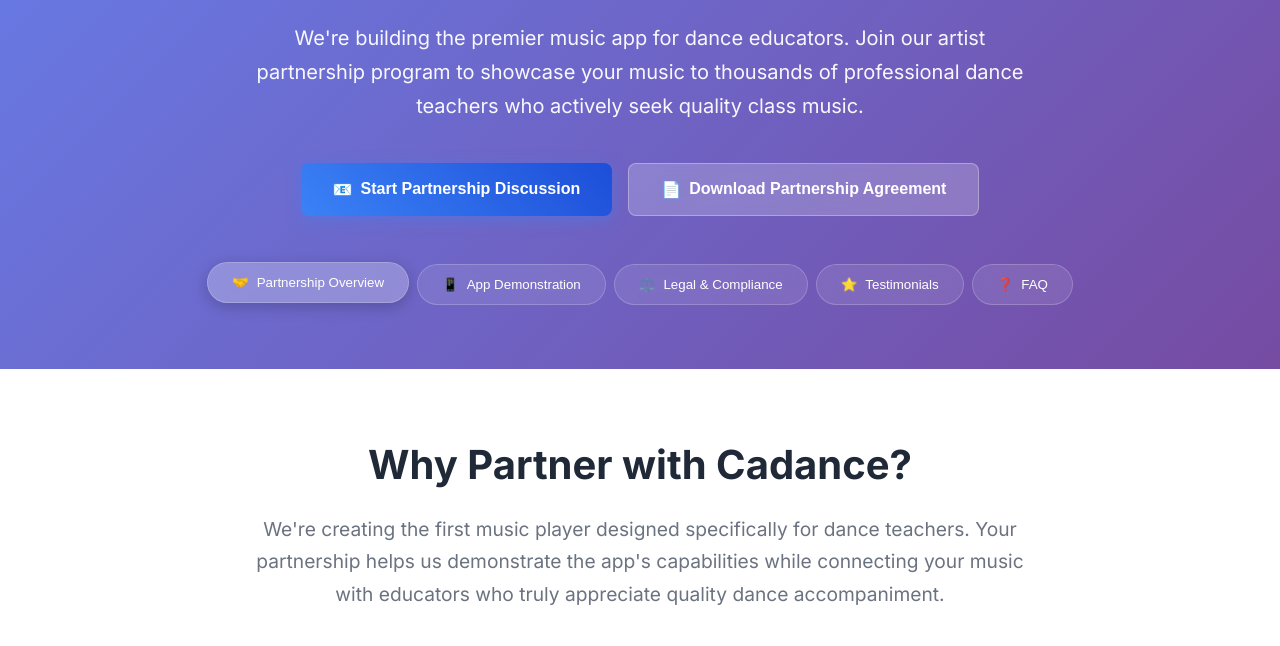
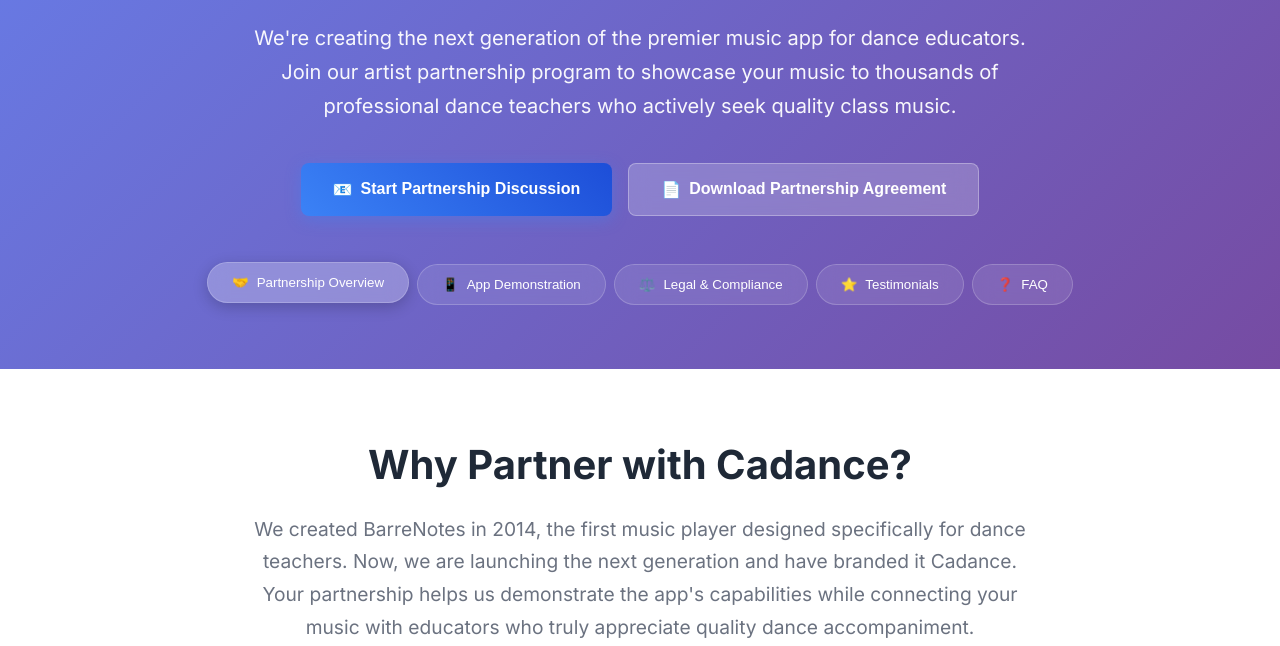
Before and after one commit to davidmw/cadance_music, a plain HTML site: page index.html in a window 1280 px wide. Shown: the part 306-952 px from the top of the page. Drawn offline with Linux system fonts and the light colour scheme.

Commit message:
Basic update

```diff
--- a/index.html
+++ b/index.html
@@ -36,7 +36,7 @@
                 Partner with Us to Reach <span class="highlight">Dance Teachers Worldwide</span>
             </h1>
             <p class="hero-subtitle">
-                We're building the premier music app for dance educators. Join our artist partnership program to showcase your music to thousands of professional dance teachers who actively seek quality class music.
+                We're creating the next generation of the premier music app for dance educators. Join our artist partnership program to showcase your music to thousands of professional dance teachers who actively seek quality class music.
             </p>
             <div class="hero-buttons">
                 <button class="btn btn-primary" onclick="showTab('partnership')">
@@ -75,7 +75,7 @@
             <div id="partnership" class="tab-content active">
                 <h2>Why Partner with Cadance?</h2>
                 <p class="intro-text">
-                    We're creating the first music player designed specifically for dance teachers. Your partnership helps us demonstrate the app's capabilities while connecting your music with educators who truly appreciate quality dance accompaniment.
+                    We created BarreNotes in 2014, the first music player designed specifically for dance teachers. Now, we are launching the next generation and have branded it Cadance. Your partnership helps us demonstrate the app's capabilities while connecting your music with educators who truly appreciate quality dance accompaniment.
                 </p>
 
                 <div class="benefits-grid">
```
